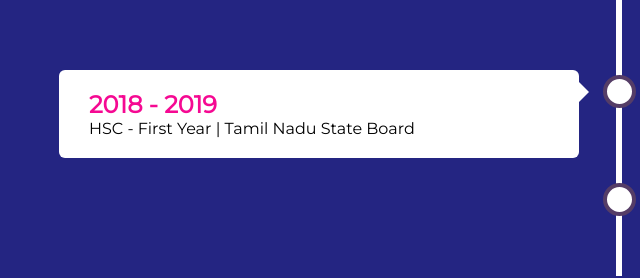
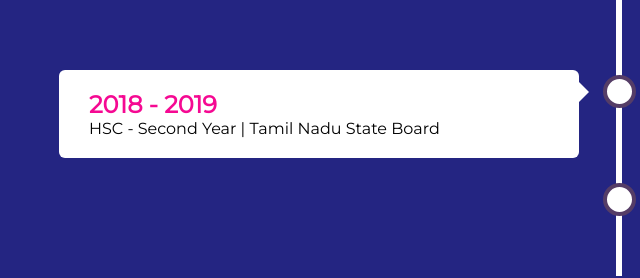
Before and after one commit to idevmou/idevmou.github.io, a plain HTML site: page index.html in a window 1280 px wide. Shown: the part 1100-1378 px from the top of the page, 21-661 px from the left. Drawn offline with nearby package versions, Linux system fonts and the light colour scheme.

Commit message:
Timeline updated

```diff
--- a/index.html
+++ b/index.html
@@ -88,7 +88,7 @@
                     <div class="container left">
                         <div class="content">
                             <h2>2018 - 2019</h2>
-                            <p> HSC - First Year | Tamil Nadu State Board </p>
+                            <p> HSC - Second Year | Tamil Nadu State Board </p>
                         </div>
                     </div>
                     <div class="container right">
```
